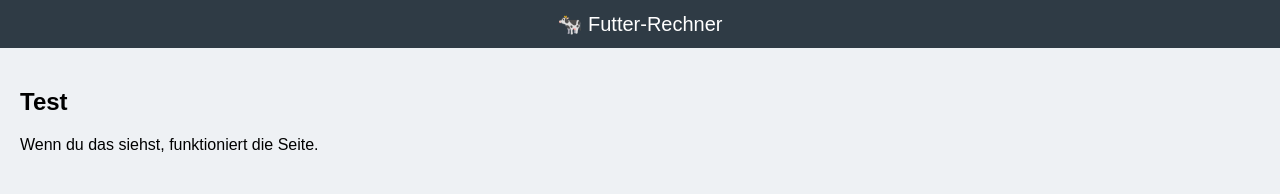
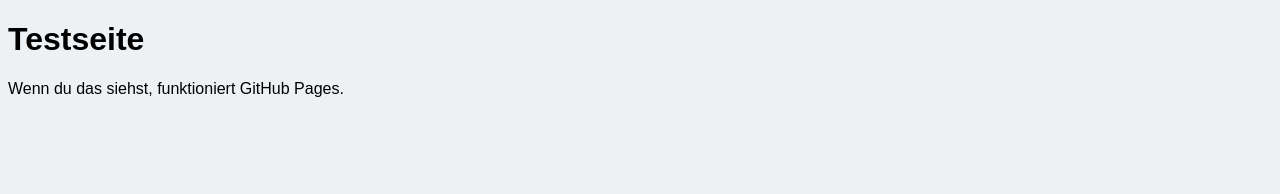
Before and after one commit to taupke-pixel/Futterrechner, a plain HTML site: page index.html in a window 1280 px wide. Drawn offline with Linux system fonts and the light colour scheme.

Commit message:
Update index.html

```diff
--- a/index.html
+++ b/index.html
@@ -3,20 +3,10 @@
 <head>
   <meta charset="UTF-8">
   <meta name="viewport" content="width=device-width, initial-scale=1">
-  <title>Futterrechner</title>
-
-  <style>
-    body{font-family:Arial;margin:0;background:#eef1f4}
-    header{background:#2f3b45;color:#fff;padding:12px;text-align:center;font-size:20px}
-  </style>
+  <title>Test</title>
 </head>
-
-<body>
-  <header>🐄 Futter-Rechner</header>
-
-  <div style="padding:20px">
-    <h2>Test</h2>
-    <p>Wenn du das siehst, funktioniert die Seite.</p>
-  </div>
+<body style="font-family:Arial;background:#eef1f4">
+  <h1>Testseite</h1>
+  <p>Wenn du das siehst, funktioniert GitHub Pages.</p>
 </body>
 </html>
```
